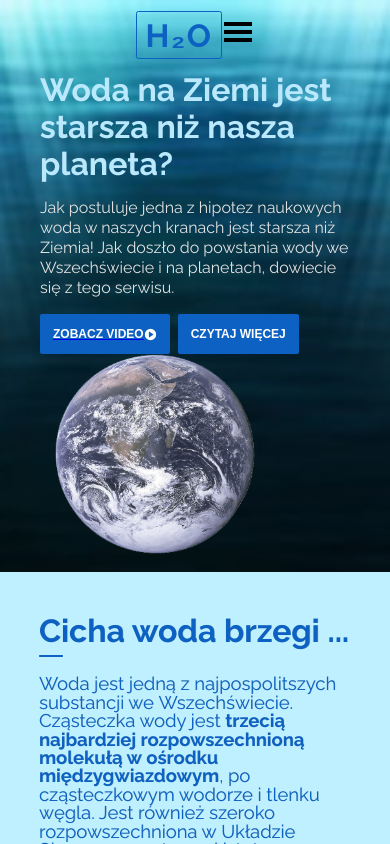
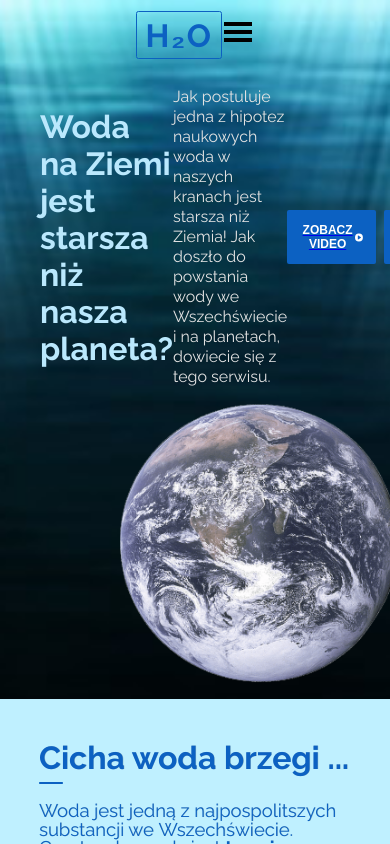
Before and after one commit to AdamBabinicz/woda, a React (Create React App) app: page / in a window 390 px wide. Built offline with nearby package versions, Linux system fonts and the light colour scheme.

Commit message:
zmiana położenia image

```diff
--- a/src/styles/sections/Starter.scss
+++ b/src/styles/sections/Starter.scss
@@ -54,6 +54,9 @@
       grid-template-columns: 1fr;
       .content {
         margin-right: 0;
+        display: flex;
+        justify-content: center;
+        align-items: center;
         h1 {
           font-size: 4rem;
         }
@@ -65,8 +68,8 @@
       .image {
         margin-left: 2rem;
         img {
-          height: 25rem;
-          width: 25rem;
+          // height: 25rem;
+          // width: 25rem;
         }
       }
     }
```
